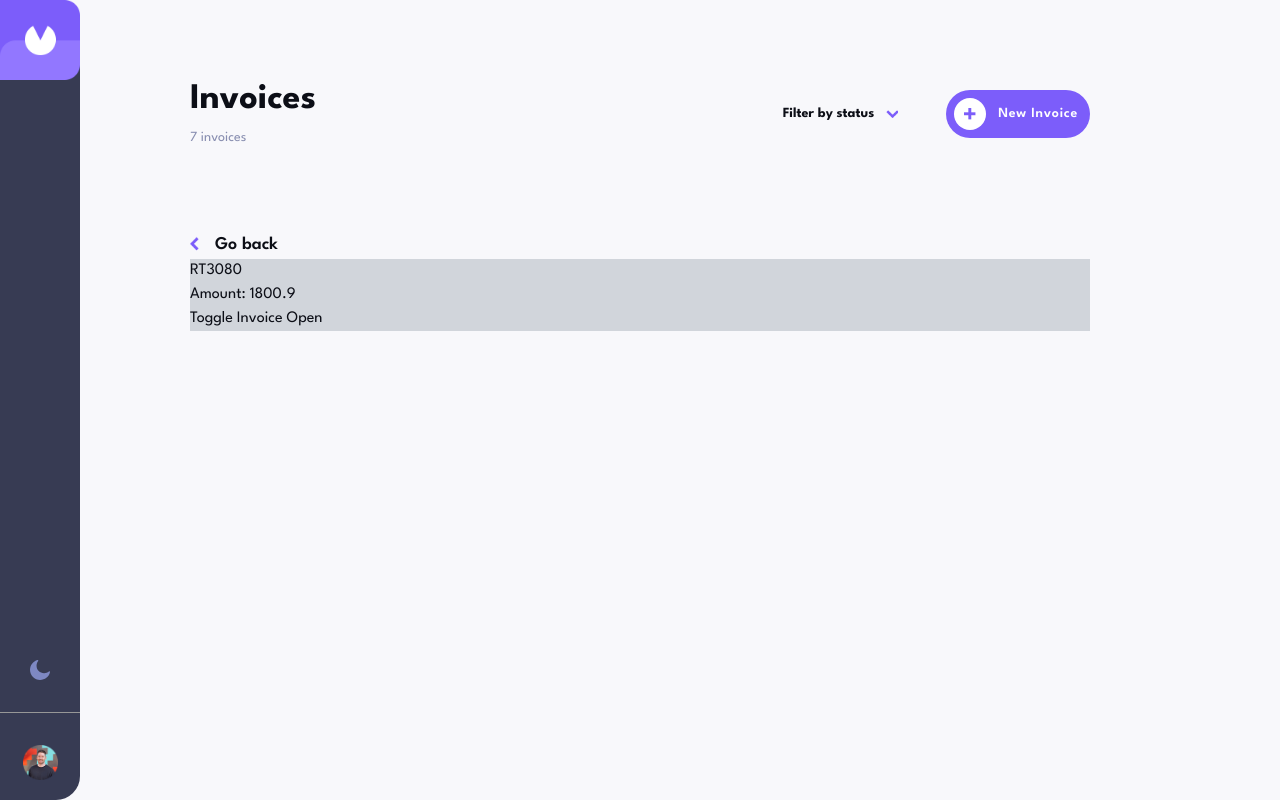
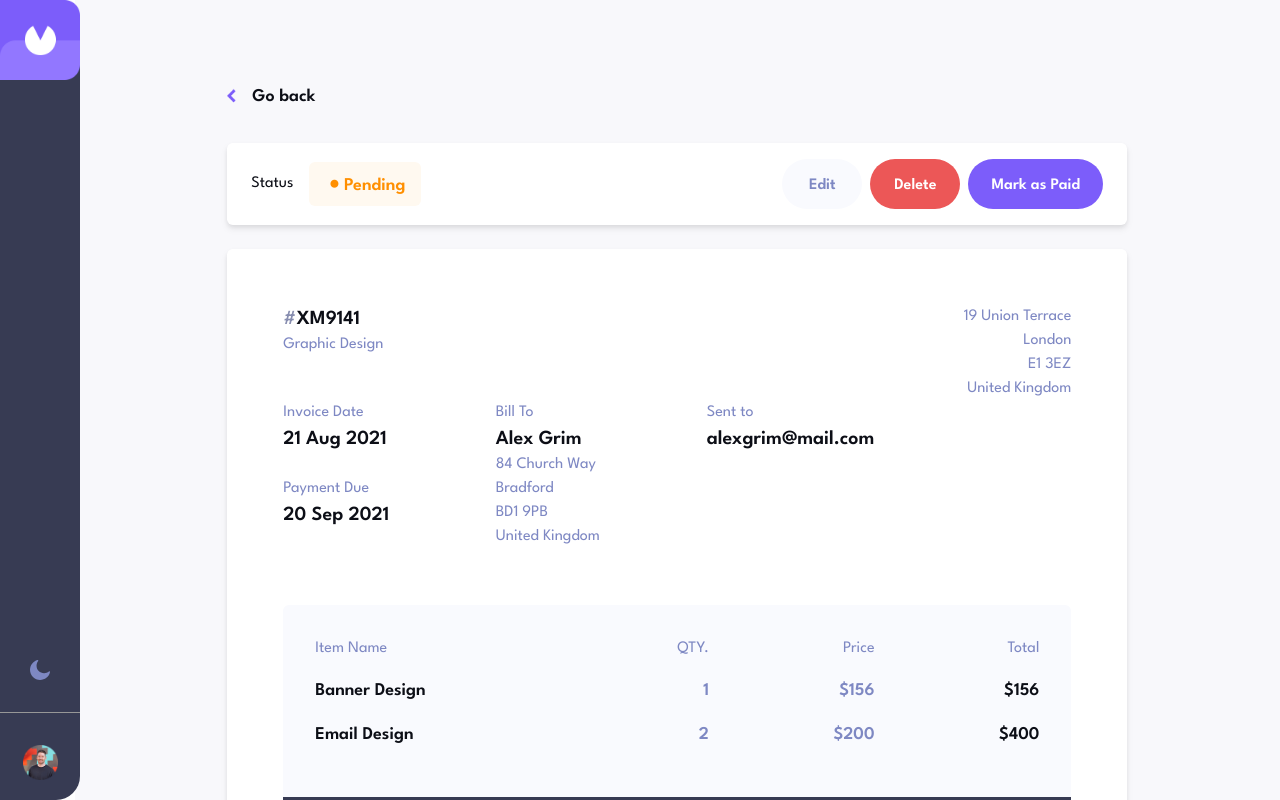
Before and after one commit to tyrellcurry/angularInvoiceApp, an Angular app in the folder frontend/: page / in a window 1280 px wide. Built offline with nearby package versions, Linux system fonts and the light colour scheme.

Commit message:
Invoice preview progress

```diff
--- a/frontend/src/app/app.component.html
+++ b/frontend/src/app/app.component.html
@@ -1,5 +1,7 @@
 <section class="flex relative">
-  <app-navbar></app-navbar>
+  <div class="w-[80px] dark:bg-dark-purple">
+    <app-navbar></app-navbar>
+  </div>
   <main class="bg-faded-white dark:bg-dark-purple px-[5rem] w-full h-screen overflow-y-scroll">
     <section class="max-w-[900px] m-auto pt-20 h-full">
       <div>
--- a/frontend/src/app/app.module.ts
+++ b/frontend/src/app/app.module.ts
@@ -7,7 +7,6 @@ import { NavbarComponent } from './navbar/navbar.component';
 import { InvoiceNavComponent } from './invoice-nav/invoice-nav.component';
 import { InvoiceMainComponent } from './invoice-main/invoice-main.component';
 import { InvoicePreviewComponent } from './invoice-preview/invoice-preview.component';
-import { InvoiceService } from './invoice.service';
 
 @NgModule({
   declarations: [
@@ -21,7 +20,7 @@ import { InvoiceService } from './invoice.service';
     BrowserModule,
     AppRoutingModule
   ],
-  providers: [InvoiceService],
+  providers: [],
   bootstrap: [AppComponent]
 })
 export class AppModule { }
--- a/frontend/src/app/invoice-main/invoice-main.component.html
+++ b/frontend/src/app/invoice-main/invoice-main.component.html
@@ -13,7 +13,7 @@
   </div>
 </section>
 <ng-template #invoiceSection>
-  <section class="py-20 relative">
+  <section class="pb-20 relative">
     <div class="flex items-center justify-between px-8 py-4 mb-4 bg-white drop-shadow-md rounded-lg cursor-pointer box-border border-transparent border-2 hover:border-vivid-purple dark:bg-invoice-dark" *ngFor="let invoice of invoices" [attr.data-status]="invoice.status" (click)="onInvoiceClick(invoice)" [ngClass]="{'hidden': invoiceOpen}">
       <div class="flex gap-10">
         <p class="font-semibold text-purple-shade w-12 mr-6">#<span class="text-dark-black dark:text-white">{{invoice.id}}</span></p>
@@ -22,7 +22,7 @@
       </div>
       <div class="flex items-center">
         <p class="dark:text-white pr-12 font-semibold text-lg">${{invoice.total | number : '1.2-2'}}</p>
-        <div class="flex items-center justify-center w-28 text-center rounded-md text-lg select-none" [ngClass]="{'bg-paid-bg text-paid dark:bg-paid-bg-dark': invoice.status === 'paid', 'bg-pending-bg text-pending dark:bg-pending-bg-dark': invoice.status === 'pending', 'bg-draft-bg text-draft dark:bg-draft-bg-dark dark:text-draft-dark': invoice.status === 'draft'}">
+        <div class="flex items-center justify-center w-28 text-center rounded-md text-lg select-none pt-1" [ngClass]="{'bg-paid-bg text-paid dark:bg-paid-bg-dark': invoice.status === 'paid', 'bg-pending-bg text-pending dark:bg-pending-bg-dark': invoice.status === 'pending', 'bg-draft-bg text-draft dark:bg-draft-bg-dark dark:text-draft-dark': invoice.status === 'draft'}">
           <span class="text-4xl">&#8226;</span><p class="font-semibold">{{invoice.status | titlecase}}</p>
         </div>
         <div class="pl-4">
@@ -30,7 +30,7 @@
         </div>
       </div>
     </div>
-    <menu *ngIf="invoiceOpen">
+    <menu *ngIf="invoiceOpen" class="pb-8">
       <button class="flex items-center gap-4 group" (click)="toggleInvoicePreview()"><img class="max-w-[9px] self-center rotate-180" src="assets/invoice/chevron-right.png" alt="chevron left"><span class="text-dark-black font-semibold text-lg pt-[3px] group-hover:text-purple-shade dark:text-white dark:group-hover:text-faded-purple-alt">Go back</span></button>
     </menu>
     <app-invoice-preview *ngIf="invoiceOpen"></app-invoice-preview>
--- a/frontend/src/app/invoice-main/invoice-main.component.ts
+++ b/frontend/src/app/invoice-main/invoice-main.component.ts
@@ -9,7 +9,7 @@ export class InvoiceMainComponent implements OnInit {
   constructor(public _invoiceService: InvoiceService) {}
 
   ngOnInit(): void {
-    this.onInvoiceClick(this.invoices[0])
+    this.onInvoiceClick(this.invoices[1])
     this.invoiceCount();
   }
 
@@ -263,6 +263,7 @@ export class InvoiceMainComponent implements OnInit {
   }
   toggleInvoicePreview():void{
     this.invoiceOpen = !this.invoiceOpen;
+    this._invoiceService.invoicePreview = !this._invoiceService.invoicePreview;
   }
 
 }
--- a/frontend/src/app/invoice-nav/invoice-nav.component.html
+++ b/frontend/src/app/invoice-nav/invoice-nav.component.html
@@ -1,4 +1,4 @@
-<div class="flex justify-between items-center">
+<div class="flex justify-between items-center pb-20" *ngIf="!this._invoiceService.invoicePreview">
   <div>
     <h1 class="text-4xl font-bold dark:text-white">Invoices</h1>
     <p class="text-faded-purple-alt text-sm pt-2">{{_invoiceService.invoiceCount}} invoices</p>
--- a/frontend/src/app/invoice-nav/invoice-nav.component.ts
+++ b/frontend/src/app/invoice-nav/invoice-nav.component.ts
@@ -6,13 +6,12 @@ import { InvoiceService } from '../invoice.service';
   templateUrl: './invoice-nav.component.html',
 })
 export class InvoiceNavComponent implements OnInit {
+  constructor(public _invoiceService: InvoiceService) { }
 
   filterBoxOpen: boolean = false;
-
   filterBoxToggle():void{
     this.filterBoxOpen = !this.filterBoxOpen;
   }
-  constructor(public _invoiceService: InvoiceService) { }
 
   ngOnInit(): void {
   }
--- a/frontend/src/app/invoice-preview/invoice-preview.component.html
+++ b/frontend/src/app/invoice-preview/invoice-preview.component.html
@@ -1,5 +1,89 @@
-<section *ngIf="selectedInvoice" class="bg-gray-300">
-  <h2>{{ selectedInvoice.id }}</h2>
-  <p>Amount: {{ selectedInvoice.total }}</p>
-  <button>Toggle Invoice Open</button>
+<section *ngIf="selectedInvoice">
+  <section class="bg-white flex justify-between drop-shadow-md rounded-md items-center py-4 px-6 dark:bg-invoice-dark">
+    <div class="flex items-center gap-4">
+      <p class="dark:text-faded-hover-purple">Status</p>
+      <div class="flex items-center justify-center w-28 text-center rounded-md text-lg select-none pt-1" [ngClass]="{'bg-paid-bg text-paid dark:bg-paid-bg-dark': selectedInvoice.status === 'paid', 'bg-pending-bg text-pending dark:bg-pending-bg-dark': selectedInvoice.status === 'pending', 'bg-draft-bg text-draft dark:bg-draft-bg-dark dark:text-draft-dark': selectedInvoice.status === 'draft'}">
+        <span class="text-4xl">&#8226;</span><p class="font-semibold">{{selectedInvoice.status | titlecase}}</p>
+      </div>
+    </div>
+    <div class="flex w-full justify-end gap-2">
+      <button class="bg-lighter-grey h-[50px] w-[80px] rounded-full font-semibold text-purple-shade inline-flex items-center justify-center pt-1 hover:bg-faded-hover-purple dark:bg-dark-purple-alt dark:text-faded-hover-purple">Edit</button>
+      <button class="bg-delete-red h-[50px] w-full max-w-[90px] rounded-full font-semibold text-white inline-flex items-center justify-center pt-1 hover:bg-delete-red-hover">Delete</button>
+      <button class="bg-vivid-purple h-[50px] w-full max-w-[135px] rounded-full font-semibold text-white inline-flex items-center justify-center pt-1 hover:bg-vivid-purple-hover">Mark as Paid</button>
+    </div>
+  </section>
+  <section class="bg-white p-14 drop-shadow-md rounded-md mt-6">
+    <div class="flex justify-between">
+      <div>
+        <h2 class="text-faded-purple-alt font-semibold text-xl">#<span class="text-dark-black">{{selectedInvoice.id}}</span></h2>
+        <p class="text-purple-shade">{{selectedInvoice.description}}</p>
+      </div>
+      <div class="text-right text-purple-shade">
+        <p>{{selectedInvoice.senderAddress.street}}</p>
+        <p>{{selectedInvoice.senderAddress.city}}</p>
+        <p>{{selectedInvoice.senderAddress.postCode}}</p>
+        <p>{{selectedInvoice.senderAddress.country}}</p>
+      </div>
+    </div>
+    <div class="flex justify-between w-3/4 pb-14">
+      <div>
+        <div class="pb-6">
+          <p class="text-purple-shade">Invoice Date</p>
+          <p class="font-semibold text-xl">{{selectedInvoice.createdAt | date:'dd MMM yyyy'}}</p>
+        </div>
+        <div>
+          <p class="text-purple-shade">Payment Due</p>
+          <p class="font-semibold text-xl">{{selectedInvoice.paymentDue | date:'dd MMM yyyy'}}</p>
+        </div>
+      </div>
+      <div>
+        <p class="text-purple-shade">Bill To</p>
+        <p class="font-semibold text-xl">{{selectedInvoice.clientName}}</p>
+        <div class="text-purple-shade">
+          <p>{{selectedInvoice.clientAddress.street}}</p>
+          <p>{{selectedInvoice.clientAddress.city}}</p>
+          <p>{{selectedInvoice.clientAddress.postCode}}</p>
+          <p>{{selectedInvoice.clientAddress.country}}</p>
+        </div>
+      </div>
+      <div>
+        <p class="text-purple-shade">Sent to</p>
+        <p class="font-semibold text-xl">{{selectedInvoice.clientEmail}}</p>
+      </div>
+    </div>
+    <section class="flex justify-between bg-lighter-grey rounded-t-md p-8">
+      <div class="w-1/2">
+        <div>
+          <p class="text-purple-shade pb-4">Item Name</p>
+          <div *ngFor="let item of selectedInvoice.items">
+            <p class="text-lg font-semibold pb-4">{{item.name}}</p>
+          </div>
+        </div>
+      </div>
+      <div class="flex w-1/2 justify-between">
+        <div class="text-right">
+          <p class="text-purple-shade pb-4">QTY.</p>
+          <div *ngFor="let item of selectedInvoice.items">
+            <p class="text-purple-shade text-lg font-semibold pb-4">{{item.quantity}}</p>
+          </div>
+        </div>
+        <div class="text-right">
+          <p class="text-purple-shade pb-4">Price</p>
+          <div *ngFor="let item of selectedInvoice.items">
+            <p class="text-purple-shade text-lg font-semibold pb-4">${{item.price}}</p>
+          </div>
+        </div>
+        <div class="text-right">
+          <p class="text-purple-shade pb-4">Total</p>
+          <div *ngFor="let item of selectedInvoice.items">
+            <p class="text-lg font-semibold pb-4">${{item.total}}</p>
+          </div>
+        </div>
+      </div>
+    </section>
+    <section class="flex justify-between items-center bg-draft text-white rounded-b-md p-8">
+      <p class="text-lg">Ammount Due</p>
+      <p class="text-4xl font-medium">${{selectedInvoice.total}}</p>
+    </section>
+  </section>
 </section>
--- a/frontend/src/app/invoice-preview/invoice-preview.component.ts
+++ b/frontend/src/app/invoice-preview/invoice-preview.component.ts
@@ -4,7 +4,6 @@ import { InvoiceService } from '../invoice.service';
 @Component({
   selector: 'app-invoice-preview',
   templateUrl: './invoice-preview.component.html',
-  styleUrls: ['./invoice-preview.component.css']
 })
 export class InvoicePreviewComponent implements OnInit {
   selectedInvoice: any;
--- a/frontend/src/app/invoice.service.ts
+++ b/frontend/src/app/invoice.service.ts
@@ -10,6 +10,7 @@ export class InvoiceService {
   selectedInvoice$ = this.selectedInvoiceSource.asObservable();
   public dmData: boolean = false;
   public invoiceCount: any = "No";
+  public invoicePreview: boolean = false;
 
   setSelectedInvoice(invoice: any) {
     this.selectedInvoiceSource.next(invoice);
--- a/frontend/tailwind.config.js
+++ b/frontend/tailwind.config.js
@@ -16,6 +16,7 @@ module.exports = {
         'faded-purple': '#858BB2',
         'faded-purple-alt': '#888EB0',
         'faded-hover-purple': '#DFE3FA',
+        'lighter-grey': '#F9FAFE',
         'hr-grey': '#979797',
         'dark-black': '#0C0E16',
         'purple-shade': '#7E88C3',
@@ -30,7 +31,9 @@ module.exports = {
         'draft-bg': '#F4F4F5',
         'draft-dark': '#DFE3FA',
         'draft-bg-dark': '#292C44',
-        'invoice-dark': '#1E2139'
+        'invoice-dark': '#1E2139',
+        'delete-red': '#EC5757',
+        'delete-red-hover': '#FF9797',
       },
     },
   },
```
Also changed, not shown: frontend/src/app/invoice-preview/invoice-preview.component.css (deleted).
